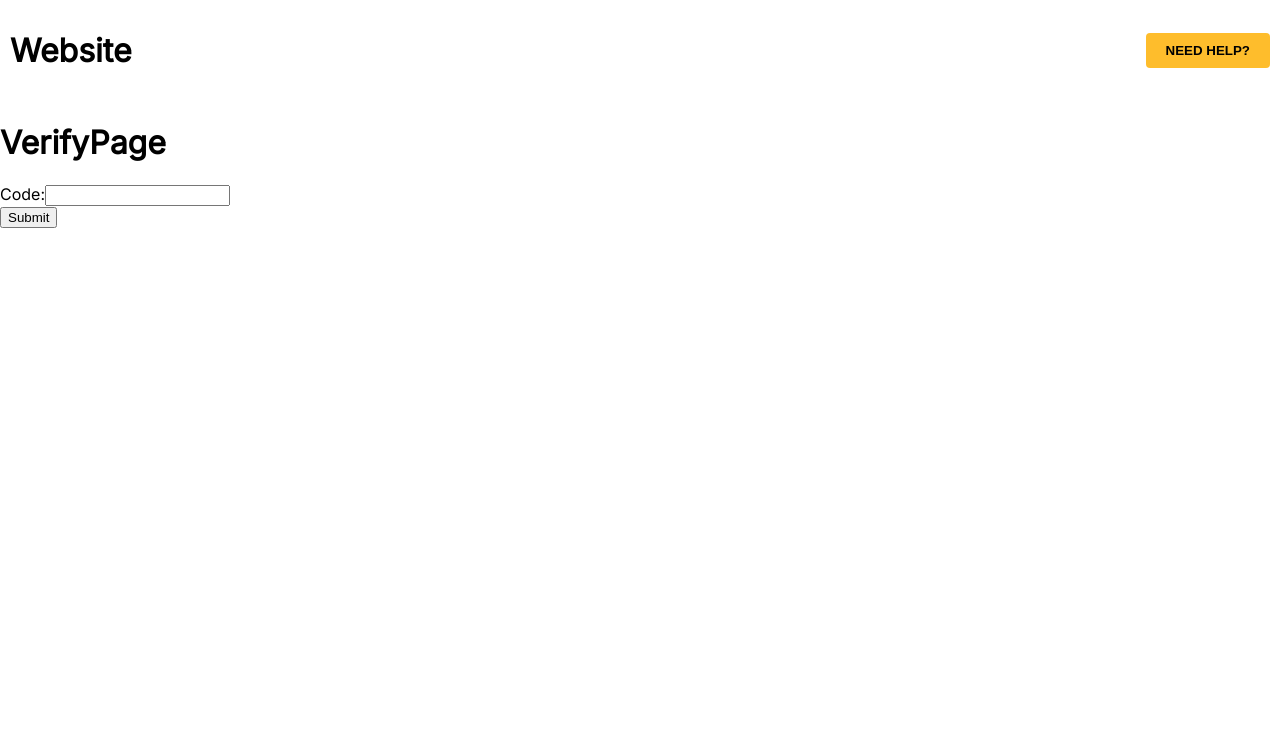
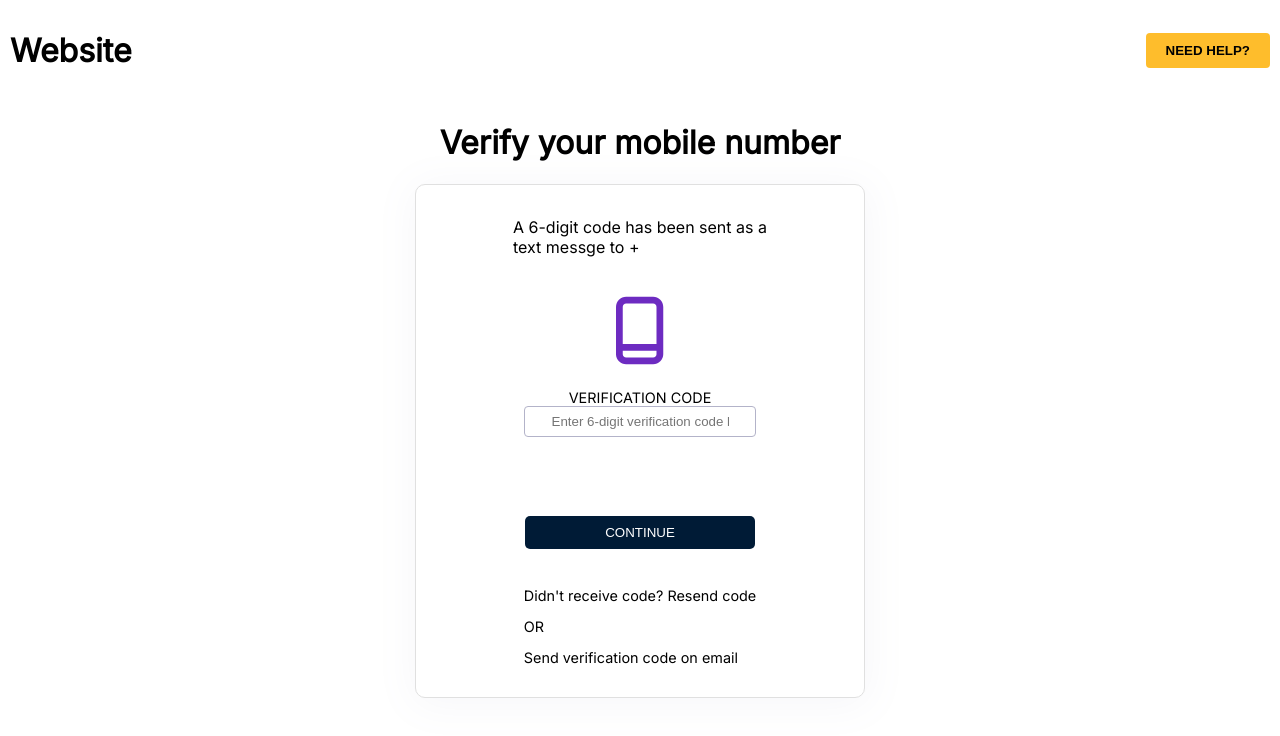
Before and after one commit to deniksb/DiaDrawInterview, a React (Create React App) app in the folder diadraw-fe/diadraw-fe/: page /verify in a window 1280 px wide. Shown: the top 736 px of the page. Built offline with nearby package versions, Linux system fonts and the light colour scheme.

Commit message:
Styling other pages

```diff
--- /dev/null
+++ b/diadraw-fe/diadraw-fe/src/components/VerifiedForm.js
@@ -0,0 +1,14 @@
+import React, { useState } from 'react';
+import RegisterFormCSS from '../styles/RegisterForm.module.css';
+
+const VerifyForm = ({image}) => {
+
+  return (
+    <div className={RegisterFormCSS.registerformcontainer}>
+    <img src={image} />
+    <p>Verification successful!</p>
+    </div>
+  );
+};
+
+export default VerifyForm;
--- a/diadraw-fe/diadraw-fe/src/components/VerifyForm.js
+++ b/diadraw-fe/diadraw-fe/src/components/VerifyForm.js
@@ -1,7 +1,7 @@
 import React, { useState } from 'react';
-import axios from 'axios';
+import RegisterFormCSS from '../styles/RegisterForm.module.css';
 
-const VerifyForm = ({ onSubmit }) => {
+const VerifyForm = ({ onSubmit, image, phoneNumber }) => {
   const [code, setCode] = useState('');
 
   const handleSubmit = (e) => {
@@ -15,18 +15,29 @@ const VerifyForm = ({ onSubmit }) => {
   };
 
   return (
-    <form onSubmit={handleSubmit}>
-      <div>
-        <label>Code:</label>
+    <div className={RegisterFormCSS.registerformcontainer}>
+    <p>A 6-digit code has been sent as a <br></br> text messge to +{phoneNumber}</p>
+    <img src={image} />
+    <form onSubmit={handleSubmit} className={RegisterFormCSS.registerform}>
+      <div className={RegisterFormCSS.inputfieldcontainer}>
+        <label className={RegisterFormCSS.formtext}>VERIFICATION CODE</label>
         <input
           type="code"
           value={code}
           onChange={(e) => setCode(e.target.value)}
+          placeholder='Enter 6-digit verification code here'
           required
+          className={RegisterFormCSS.inputfield}
         />
       </div>
-      <button type="submit">Submit</button>
+      <button className={RegisterFormCSS.formbutton} type="submit">CONTINUE</button>
     </form>
+    <div>
+    <p className={RegisterFormCSS.formtext}>Didn't receive code? Resend code</p>
+    <p className={RegisterFormCSS.formtext}>OR</p>
+    <p className={RegisterFormCSS.formtext}>Send verification code on email</p>
+    </div>
+    </div>
   );
 };
 
--- a/diadraw-fe/diadraw-fe/src/pages/LoginPage.js
+++ b/diadraw-fe/diadraw-fe/src/pages/LoginPage.js
@@ -2,6 +2,8 @@ import React from 'react';
 import axios from 'axios';
 import RegisterForm from '../components/RegisterForm';
 import { useNavigate } from 'react-router-dom';
+import RegisterPageCSS from '../styles/RegisterPage.module.css';
+import RegisterFormImg from '../assets/RegisterForm.svg';
 
 const LoginPage = () => {
 
@@ -19,9 +21,11 @@ const LoginPage = () => {
   };
 
   return (
-    <div>
-      <h1>LoginPage</h1>
-      <RegisterForm onSubmit={handleSubmit} />
+    <div className={RegisterPageCSS.registerpagecontainer}>
+      <h1>Welcome to Website</h1>
+      <div>
+      <RegisterForm image={RegisterFormImg} onSubmit={handleSubmit} />
+      </div>
     </div>
   );
 };
--- a/diadraw-fe/diadraw-fe/src/pages/RegisterPage.js
+++ b/diadraw-fe/diadraw-fe/src/pages/RegisterPage.js
@@ -13,7 +13,7 @@ const RegisterPage = () => {
     await axios.post("http://localhost:8080/signup", data)
       .then(response => {
         console.log(response.data)
-        navigate(`/verify?email=${encodeURIComponent(data.email)}`);
+        navigate(`/verify?email=${encodeURIComponent(data.email)}&phoneNumber=${encodeURIComponent(data.phoneNumber)}`);
       })
       .catch(error => {
         console.log(error)
--- a/diadraw-fe/diadraw-fe/src/pages/VerifiedPage.js
+++ b/diadraw-fe/diadraw-fe/src/pages/VerifiedPage.js
@@ -1,10 +1,14 @@
 import React from 'react';
+import VerifiedForm from '../components/VerifiedForm'
+import VerifiedImg from '../assets/Verified.svg';
+import RegisterPageCSS from '../styles/RegisterPage.module.css';
 
 const VerifiedPage = () => {
 
   return (
-    <div>
-      <h1>Successful verification</h1>
+    <div className={RegisterPageCSS.registerpagecontainer}>
+      <h1>Verify your mobile number</h1>
+      <VerifiedForm image={VerifiedImg}/>
     </div>
   );
 };
--- a/diadraw-fe/diadraw-fe/src/pages/VerifyPage.js
+++ b/diadraw-fe/diadraw-fe/src/pages/VerifyPage.js
@@ -3,6 +3,8 @@ import axios from 'axios';
 import VerifyForm from '../components/VerifyForm';
 import jwt from 'jwt-decode';
 import { useNavigate, useLocation } from 'react-router-dom';
+import RegisterFormImg from '../assets/RegisterForm.svg';
+import RegisterPageCSS from '../styles/RegisterPage.module.css';
 
 const VerifyPage = () => {
 
@@ -13,6 +15,8 @@ const VerifyPage = () => {
   const searchParams = new URLSearchParams(location.search);
 
   const email = searchParams.get('email');
+
+  const phoneNumber = searchParams.get('phoneNumber');
 
   const handleSubmit = async (code) => {
     await axios.get(`http://localhost:8080/verify?code=${code}&email=${encodeURIComponent(email)}`)
@@ -35,9 +39,9 @@ const VerifyPage = () => {
   };
 
   return (
-    <div>
-      <h1>VerifyPage</h1>
-      <VerifyForm onSubmit={handleSubmit} />
+    <div className={RegisterPageCSS.registerpagecontainer}>
+      <h1>Verify your mobile number</h1>
+      <VerifyForm phoneNumber={phoneNumber} image={RegisterFormImg} onSubmit={handleSubmit} />
     </div>
   );
 };
--- a/diadraw-fe/diadraw-fe/src/styles/RegisterForm.module.css
+++ b/diadraw-fe/diadraw-fe/src/styles/RegisterForm.module.css
@@ -7,9 +7,10 @@
     flex-direction: column;
     justify-content: space-between;
     align-items: center;
-    padding: 5% 10%;
+    padding: 1rem 4rem;
     flex-wrap : wrap;
-    height: 25rem;
+    height: 30rem;
+    width: 20rem;
   }
 
 .registerform{
```
Also changed, not shown: diadraw-fe/diadraw-fe/src/assets/Verified.svg (added).
